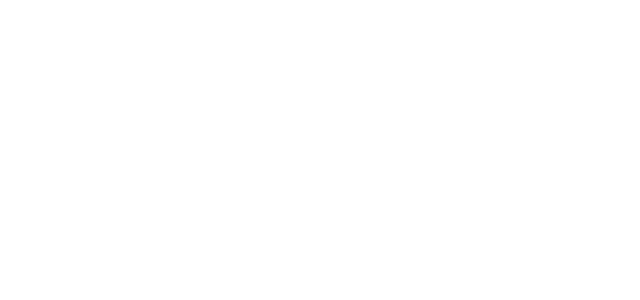
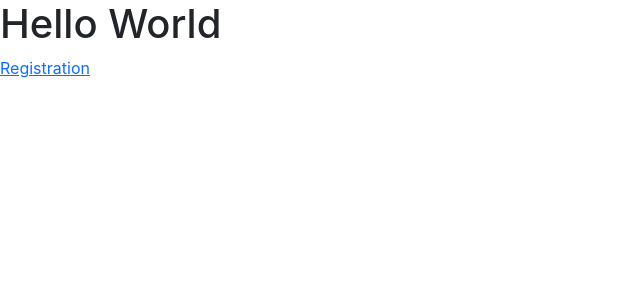
Before and after one commit to V14dik/React-project, a React (Create React App) app: page / in a window 1280 px wide. Before the commit this address had no page. Shown: the top 300 px of the page, without its empty margins (0-640 px from the left). Built offline with nearby package versions, Linux system fonts and the light colour scheme.

Commit message:
Add start page

```diff
--- a/src/App.js
+++ b/src/App.js
@@ -1,12 +1,14 @@
 import React, { Component } from "react";
 import { Route, Routes } from "react-router-dom";
 import Registration from "./component/Registration";
+import { HelloWorld } from "./component/HelloWorld";
 
 class App extends Component {
   render() {
     return (
       <Routes>
         <Route path="/registration" element={<Registration />} />
+        <Route path="/" element={<HelloWorld />} />
       </Routes>
     );
   }
--- /dev/null
+++ b/src/component/HelloWorld.js
@@ -0,0 +1,11 @@
+import React from "react";
+import { Link } from "react-router-dom";
+
+export const HelloWorld = () => {
+  return (
+    <div>
+      <h1>Hello World </h1>
+      <Link to={"/registration"}>Registration</Link>
+    </div>
+  );
+};
```
